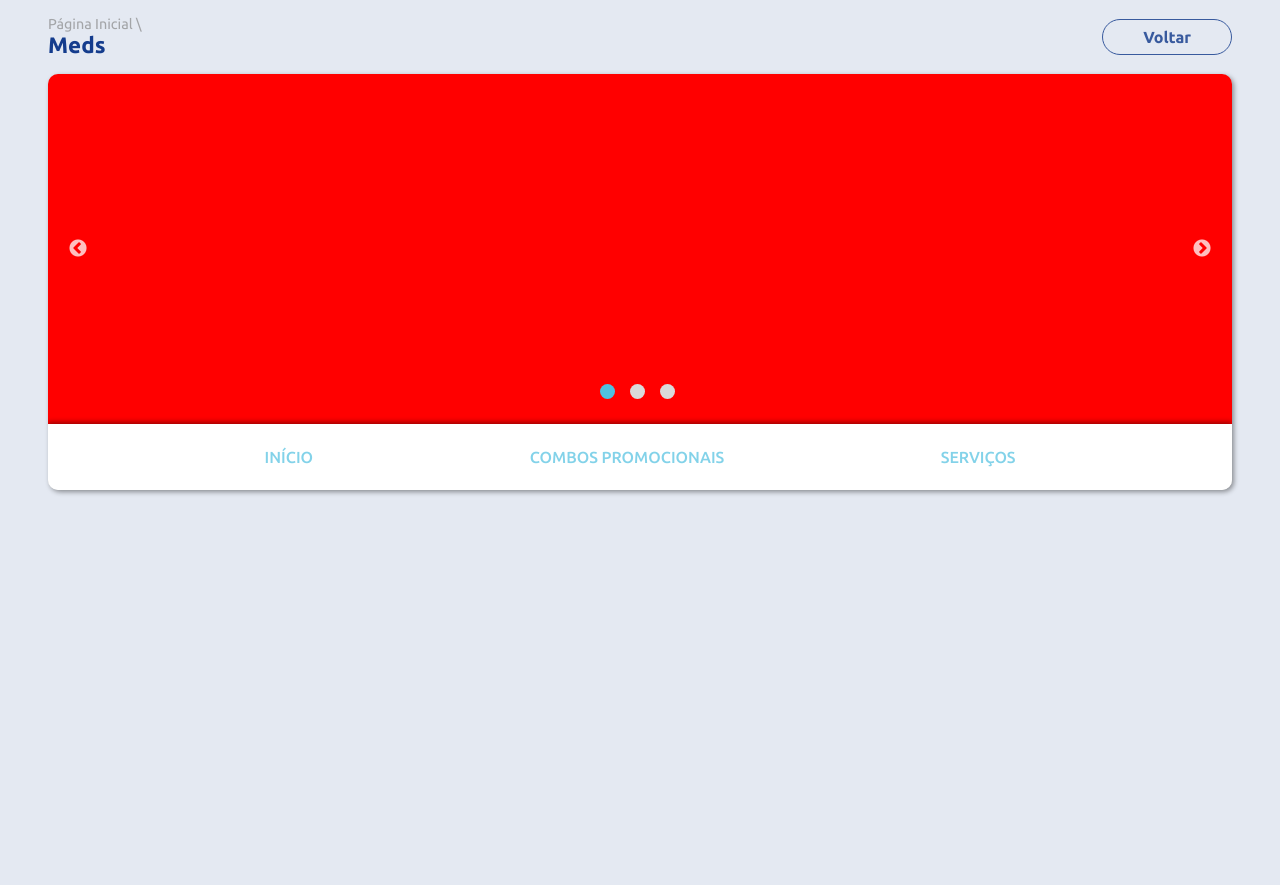
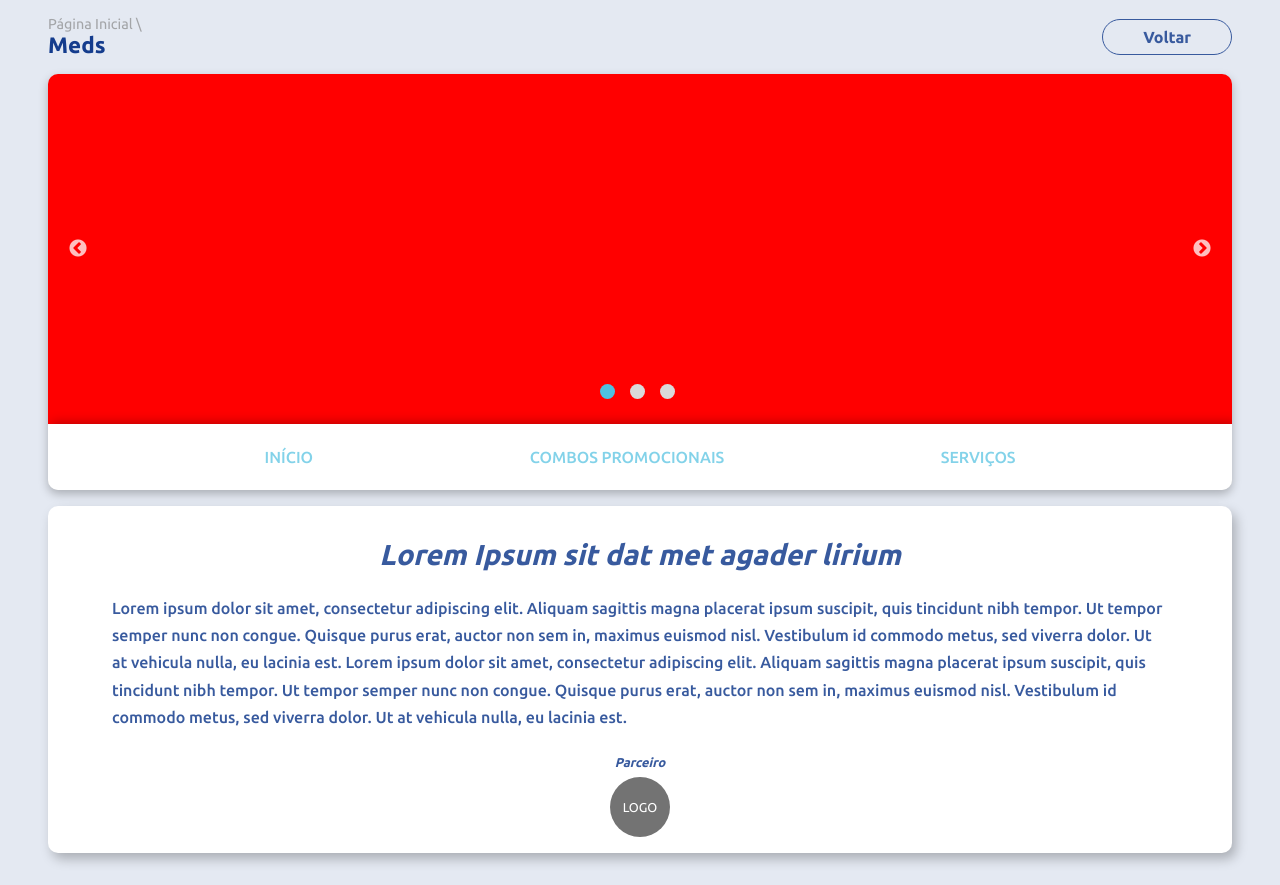
Before and after one commit to lucasforte/lighthouse-challenge, a React (Create React App) app: page / in a window 1280 px wide. Before the commit the page ends 800 px from the top, so only its background shows below. Built offline with nearby package versions, Linux system fonts and the light colour scheme.

Commit message:
I've done some adjustments on box-shadows, added react-icons lib and finished presentation component

```diff
--- a/package.json
+++ b/package.json
@@ -13,6 +13,7 @@
     "@types/react-slick": "^0.23.4",
     "react": "^17.0.2",
     "react-dom": "^17.0.2",
+    "react-icons": "^4.2.0",
     "react-scripts": "4.0.3",
     "react-slick": "^0.28.1",
     "sass": "^1.33.0",
--- a/src/components/Banner/styles.scss
+++ b/src/components/Banner/styles.scss
@@ -3,5 +3,5 @@
   overflow: hidden;
   border-radius: 10px;
   background-color: #d8d8d8;
-  box-shadow: 2px 2px 5px rgba(0, 0, 0, 0.4);
+  box-shadow: 0px 4px 10px rgba(0, 0, 0, 0.25);
 }
--- a/src/components/Header/styles.scss
+++ b/src/components/Header/styles.scss
@@ -1,6 +1,6 @@
 .page-header {
   width: 100%;
-  padding: 1rem 0;
+  padding: 1rem 0 0;
   display: flex;
   justify-content: space-between;
   align-items: center;
--- a/src/components/NavBar/styles.scss
+++ b/src/components/NavBar/styles.scss
@@ -4,7 +4,7 @@
   background-color: #fff;
   position: relative;
   z-index: 3;
-  box-shadow: 0 -2px 5px rgb(0 0 0 / 40%);
+  box-shadow: 4px -2px 10px rgba(0, 0, 0, 0.25);
   ul {
     width: 100%;
     display: flex;
--- a/src/components/PageContainer/styles.scss
+++ b/src/components/PageContainer/styles.scss
@@ -2,4 +2,7 @@
   margin: 0 auto;
   width: 100%;
   max-width: 1280px;
+  display: flex;
+  flex-direction: column;
+  gap: 1rem;
 }
--- a/src/components/Presentation/index.tsx
+++ b/src/components/Presentation/index.tsx
@@ -3,8 +3,23 @@ import "./styles.scss";
 const Presentation = () => {
   return (
     <main className="page-presentation">
-      <h1></h1>
-      <p></p>
+      <h1>Lorem Ipsum sit dat met agader lirium</h1>
+      <p>
+        Lorem ipsum dolor sit amet, consectetur adipiscing elit. Aliquam
+        sagittis magna placerat ipsum suscipit, quis tincidunt nibh tempor. Ut
+        tempor semper nunc non congue. Quisque purus erat, auctor non sem in,
+        maximus euismod nisl. Vestibulum id commodo metus, sed viverra dolor. Ut
+        at vehicula nulla, eu lacinia est. Lorem ipsum dolor sit amet,
+        consectetur adipiscing elit. Aliquam sagittis magna placerat ipsum
+        suscipit, quis tincidunt nibh tempor. Ut tempor semper nunc non congue.
+        Quisque purus erat, auctor non sem in, maximus euismod nisl. Vestibulum
+        id commodo metus, sed viverra dolor. Ut at vehicula nulla, eu lacinia
+        est.
+      </p>
+      <div className="page-presentation__partner">
+        <span>Parceiro</span>
+        <div className="partner__logo">LOGO</div>
+      </div>
     </main>
   );
 };
--- a/src/components/Presentation/styles.scss
+++ b/src/components/Presentation/styles.scss
@@ -1,2 +1,55 @@
 .page-presentation {
+  padding: 2rem 4rem 1rem;
+  display: flex;
+  flex-direction: column;
+  justify-content: center;
+  align-content: center;
+  gap: 1.5rem;
+  border-radius: 10px;
+  background-color: #fff;
+  box-shadow: 4px 6px 12px rgba(0, 0, 0, 0.25);
+
+  h1,
+  p,
+  span {
+    color: #385a9e;
+  }
+
+  h1 {
+    width: 100%;
+    font-size: 1.8rem;
+    text-align: center;
+    font-weight: 600;
+    font-style: italic;
+  }
+
+  p {
+    text-align: left;
+    font-weight: 500;
+    line-height: 1.7rem;
+  }
+
+  .page-presentation__partner {
+    display: flex;
+    flex-direction: column;
+    justify-content: center;
+    align-items: center;
+    gap: 0.5rem;
+    span {
+      font-weight: 600;
+      font-size: 0.8rem;
+      font-style: italic;
+    }
+    .partner__logo {
+      width: 60px;
+      height: 60px;
+      display: flex;
+      justify-content: center;
+      align-items: center;
+      border-radius: 50%;
+      background-color: #737373;
+      color: #fff;
+      font-size: 0.8rem;
+    }
+  }
 }
```
Also changed, not shown: 1 other file (tests, documents, lock files or other folders).
